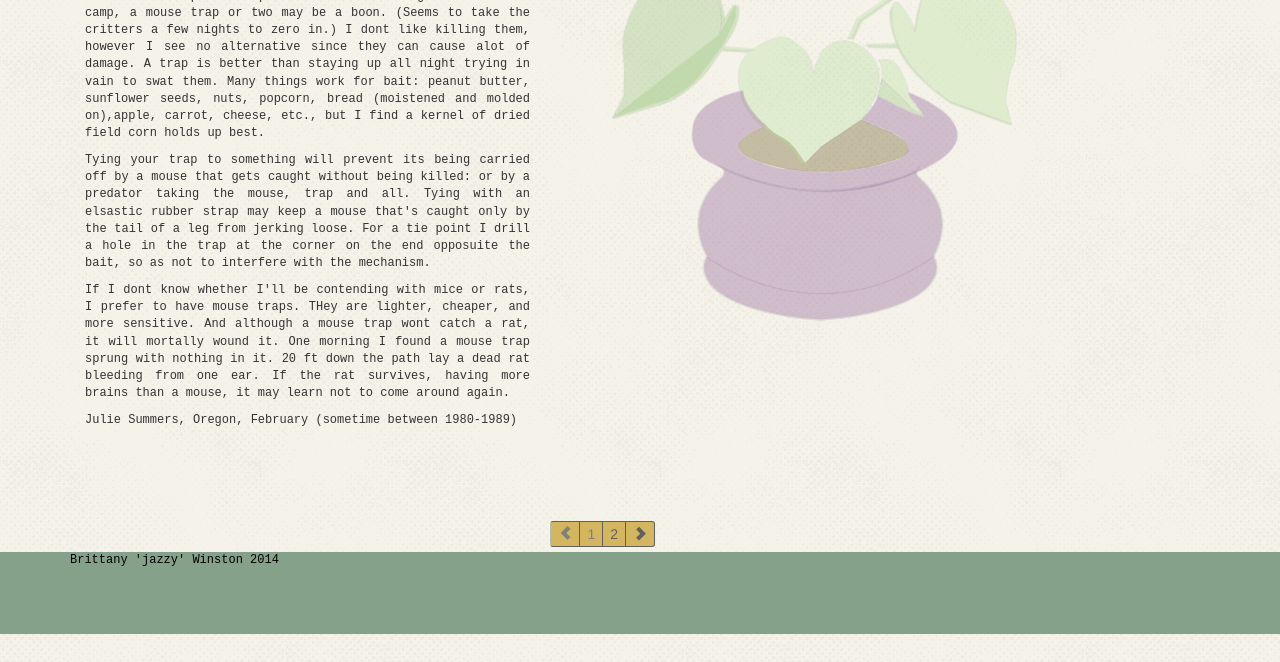
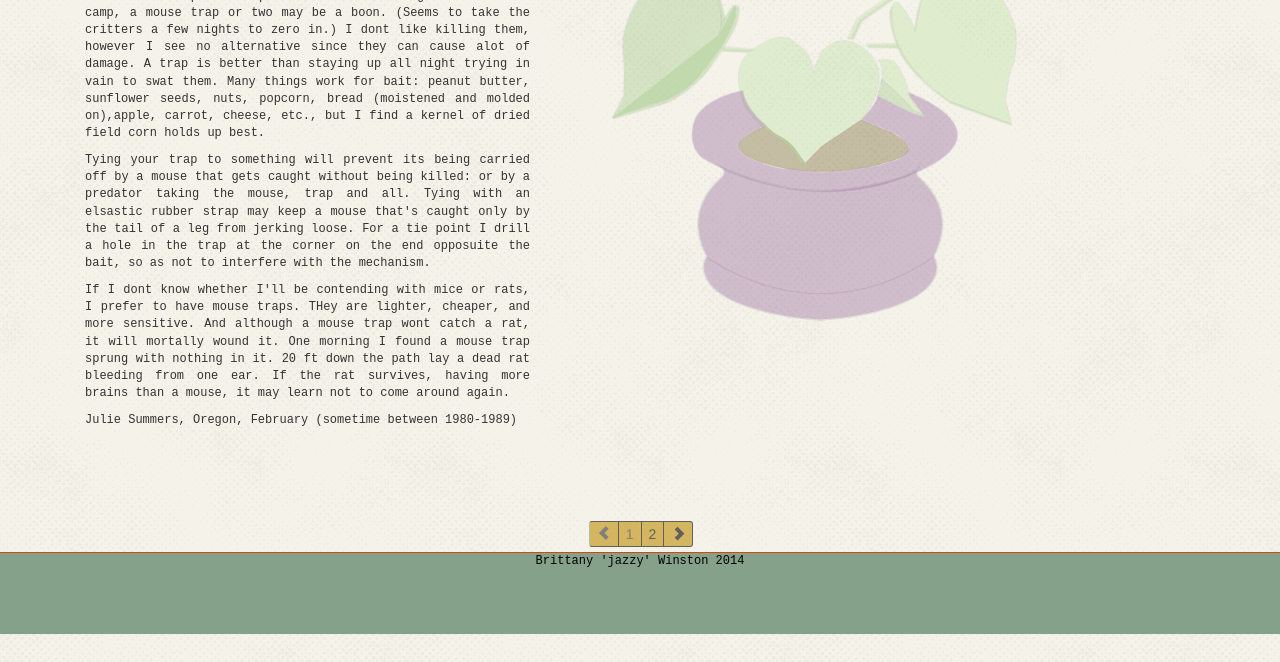
Before and after one commit to castledoor/live_simply, a plain HTML site: page index.html in a window 1280 px wide. Shown: the part 138-800 px from the top of the page. Drawn offline with Linux system fonts and the light colour scheme.

Commit message:
footer styles

```diff
--- a/css/simplePagination.css
+++ b/css/simplePagination.css
@@ -193,7 +193,7 @@ ul.simple-pagination {
 \*------------------------------------*/
 
 #pagination {
-	margin-left: 43%;
+	margin-left: 46%;
 	}
 
 .custom-theme a, .custom-theme span {
@@ -211,6 +211,8 @@ ul.simple-pagination {
 	background: #C08F06 /* Old browsers */
 
 }
+
+
 
 .custom-theme a:hover {
 	text-decoration: none;
--- a/css/styles.css
+++ b/css/styles.css
@@ -5,18 +5,22 @@
 .background {
 	background-image:url('../img/halftone.png') !important;
 	background-repeat:repeat;
+/*	opacity: 0.8;
+	position: relative;
+	z-index: 100;*/
 }
 
-/*body {
-		background:#678bb3;
-		padding:0;
-		margin:0;
-	}
-*/
 .link {
 	color: #D4480D !important;
 	text-decoration: none !important;
 	font-weight: bold
+}
+
+#banner {
+	background-color: #D4480D;
+	height: 0.5px;
+
+
 }
 
 .date {
@@ -155,6 +159,10 @@ p {
 	font-size: 12px;
 }
 
+a {
+	text-decoration: none;
+}
+
 .selection {
 	display:none;
 }
--- a/index.html
+++ b/index.html
@@ -152,8 +152,10 @@
 			<div  id="pagination">
 		</div>
 		<div id="footer">
+		<div id="banner"></div>
       <div class="container">
-        <a href="http://brittanywinston.site44.com"><p class="muted credit">Brittany 'jazzy' Winston 2014</p></a>
+
+        <p class="text-center" ><a  href="http://brittanywinston.site44.com">Brittany 'jazzy' Winston 2014</a></p>
       </div>
     </div>
 	</div>
```
